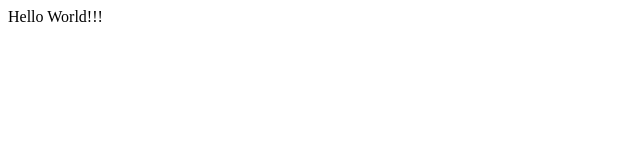
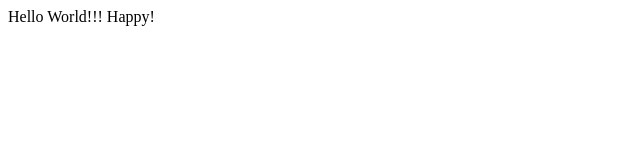
Before and after one commit to RibaC/lectore0, a plain HTML site: page hello.html in a window 1280 px wide. Shown: the full height of the page, 0-640 px from the left. Drawn offline with Linux system fonts and the light colour scheme.

Commit message:
Update hello.html

```diff
--- a/hello.html
+++ b/hello.html
@@ -7,5 +7,6 @@
 </head>
 <body>
     Hello World!!!
+    Happy!
 </body>
 </html>
```
